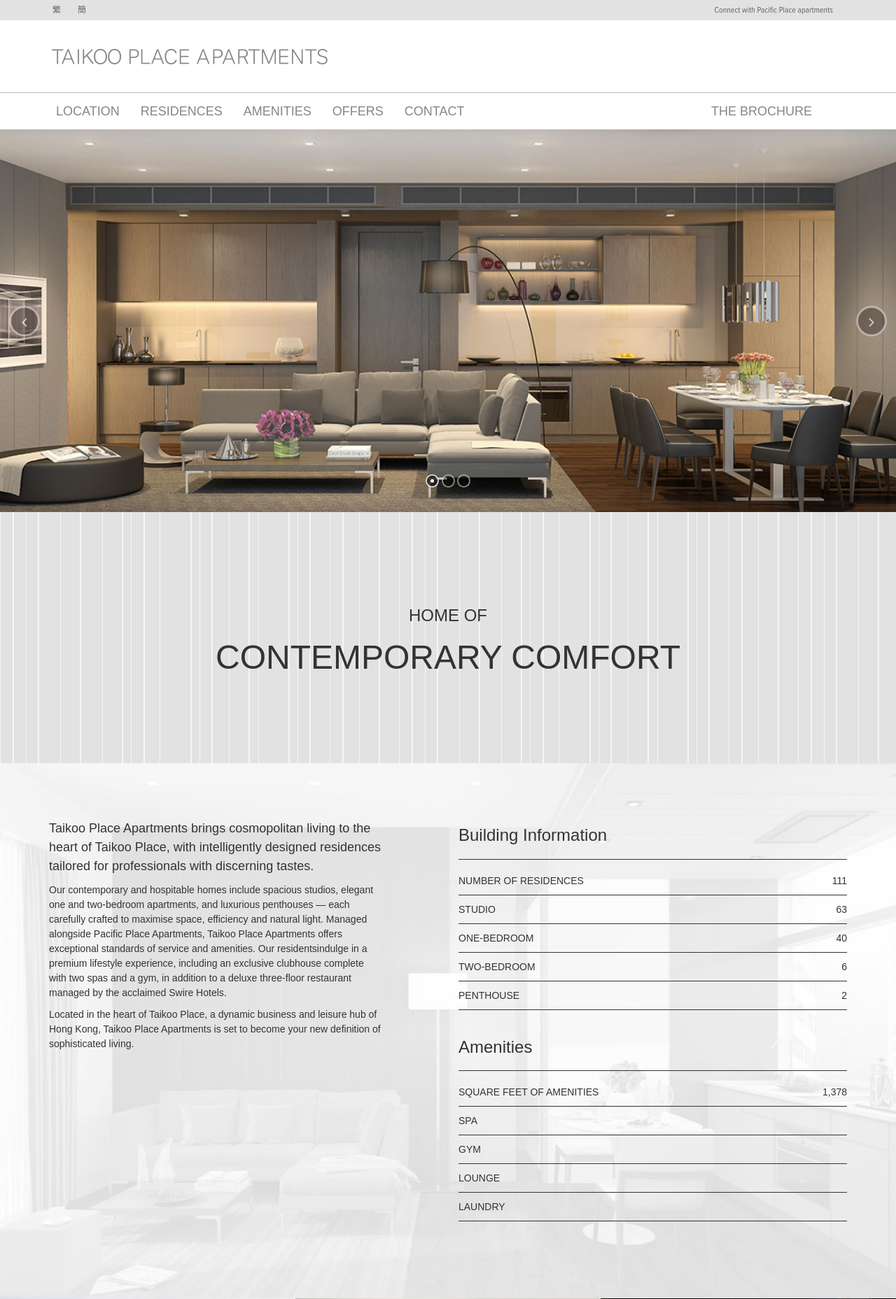
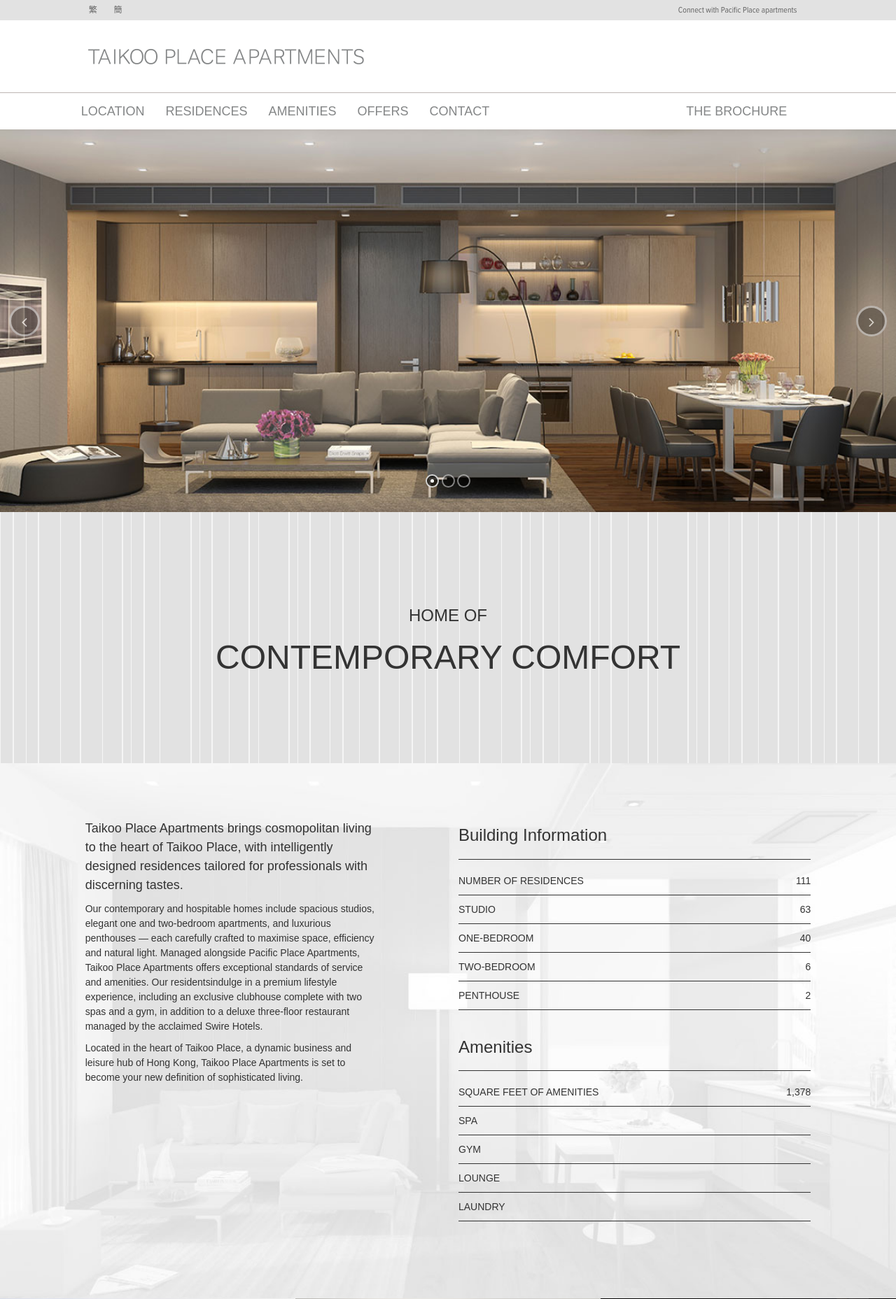
Before and after one commit to kossa/taikoo, a PHP site: page / in a window 1280 px wide. Shown: the top 1857 px of the page at 70% size. Run offline with PHP 8.4, Linux system fonts and the light colour scheme; some web fonts are replaced.

Commit message:
Make container wide 83.33%

```diff
--- a/css/style.css
+++ b/css/style.css
@@ -105,3 +105,13 @@
     section.contemporary-comfort h3{font-size: 22px;}
     section.contemporary-comfort h2{font-size: 30px;}
 }
+
+
+/*
+|------------------------------------------------------------------------------------
+| Min-width
+|------------------------------------------------------------------------------------
+*/
+@media (min-width: 1200px){
+    .container {width: 83.3333%;}
+}
```
